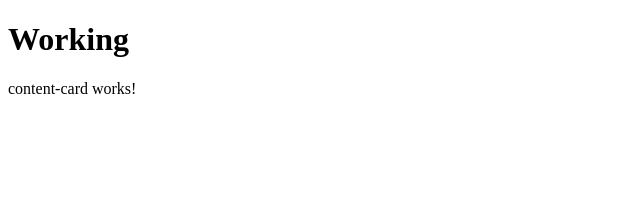
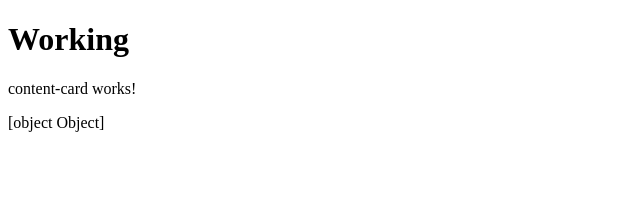
Before and after one commit to jveo/J_Viau_MAD400Assignments_FavouriteGames, an Angular app: page / in a window 1280 px wide. Shown: the top 204 px of the page, without its empty margins (0-640 px from the left). Built offline with nearby package versions, Linux system fonts and the light colour scheme.

Commit message:
fixed content card, still need help with the HTML method

```diff
--- a/src/app/content-card/content-card.component.html
+++ b/src/app/content-card/content-card.component.html
@@ -1,4 +1,4 @@
 <p>content-card works!</p>
 <div>
-{{myContent.Items}}
+    <span [innerHTML] = "myList"></span>
 </div>
--- a/src/app/content-card/content-card.component.ts
+++ b/src/app/content-card/content-card.component.ts
@@ -9,18 +9,36 @@ import { ContentList } from '../helper-files/content-list';
 })
 export class ContentCardComponent implements OnInit {
 
-  myContent: ContentList
+  myList: ContentList
 
   constructor() {
-    this.myContent = [{
+
+    this.myList = new ContentList({
       id: 1,
       title: "Call Of Duty",
       description: "FPS Game",
       creator: "Activision",
       imgURL: "https://www.giantbomb.com/a/uploads/scale_medium/33/338034/3310517-8598741925-apps.31712.14231872788446538.ec1df70e-1780-4ec2-90fc-de130713250f.37f86b3f-4921-4955-902e-3325f37a3e17.jpg",
       tags: ["FPS", "Competitive"]
-    }]
+    })
 
+    this.myList = new ContentList({
+      id: 2,
+      title: "World Of Warcraft",
+      description: "MMORPG",
+      creator: "Blizzard",
+      imgURL: "https://upload.wikimedia.org/wikipedia/en/thumb/9/91/WoW_Box_Art1.jpg/220px-WoW_Box_Art1.jpg",
+      tags: ["MMO"]
+    })
+
+    this.myList = new ContentList({
+      id: 3,
+      title: "Old School RuneScape",
+      description: "MMORPG",
+      creator: "Jagex",
+      imgURL: "https://encrypted-tbn0.gstatic.com/images?q=tbn:ANd9GcRsMp21CIabjoE9hB1VQuxd_dovqij3niMmzg&usqp=CAU",
+      tags: ["MMO"]
+    })
 
   }
 
--- a/src/app/helper-files/content-list.ts
+++ b/src/app/helper-files/content-list.ts
@@ -29,22 +29,24 @@ export class ContentList {
 
     }
 
-    // numberOfItems(){
-    //     return this._items.length;
-    // }
+    numberOfItems(){
+        return this._items.length;
+    }
 
-    // processContent(index: number){
-    //     let item: Content = this.Items[index]
-    //     return `<html>
-    //                 <div>
-    //                     <p>
-    //                         title: ${item.title}\n
-    //                         description: ${item.description}\n
-    //                         creator: ${item.creator}\n
-    //                         type: ${item.type!}
-    //                         imgURL: <img src="${item.imgURL}"</img>
-    //                     </p>
-    //                 </div>
-    //             </html>`
-    // }
+    processContent(index: number){
+        let item: Content = this._items[index]
+        console.log("test:");
+
+        return `<html>
+                    <div>
+                        <p>
+                            title: ${item.title}\n
+                            description: ${item.description}\n
+                            creator: ${item.creator}\n
+                            type: ${item.type!}
+                            imgURL: <img src="${item.imgURL}"</img>
+                        </p>
+                    </div>
+                </html>`
+    }
 }
```
